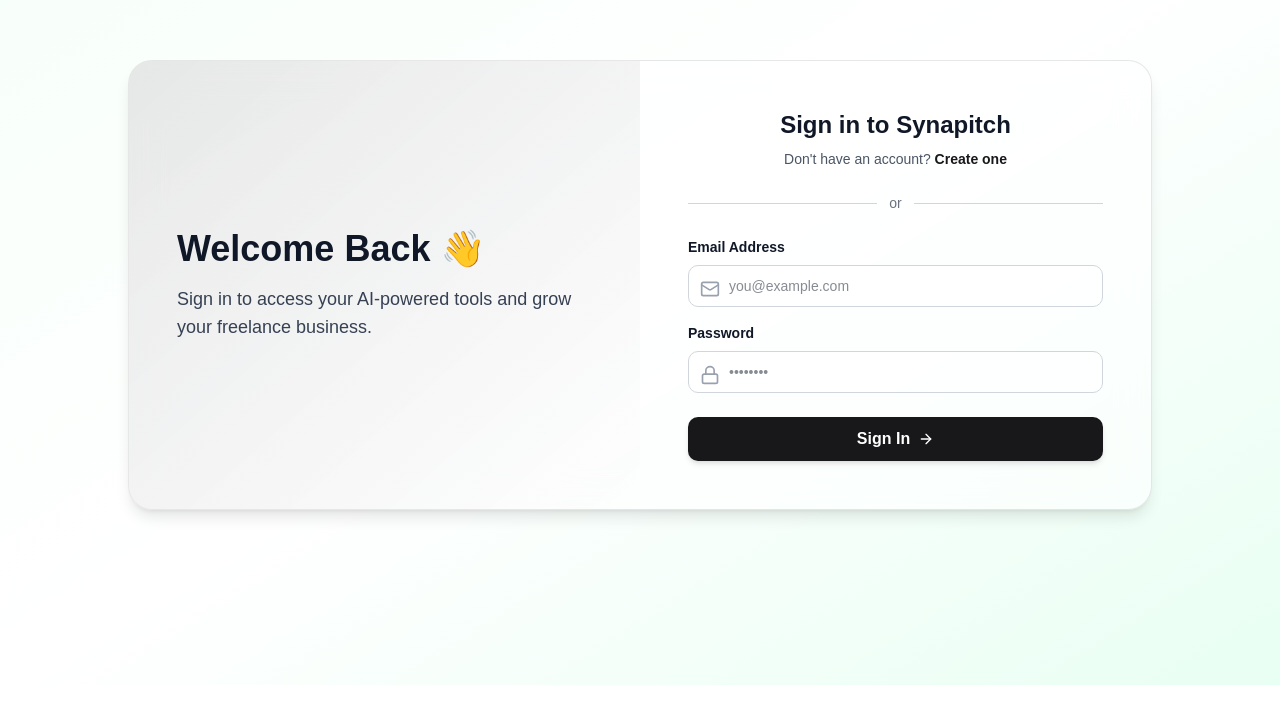
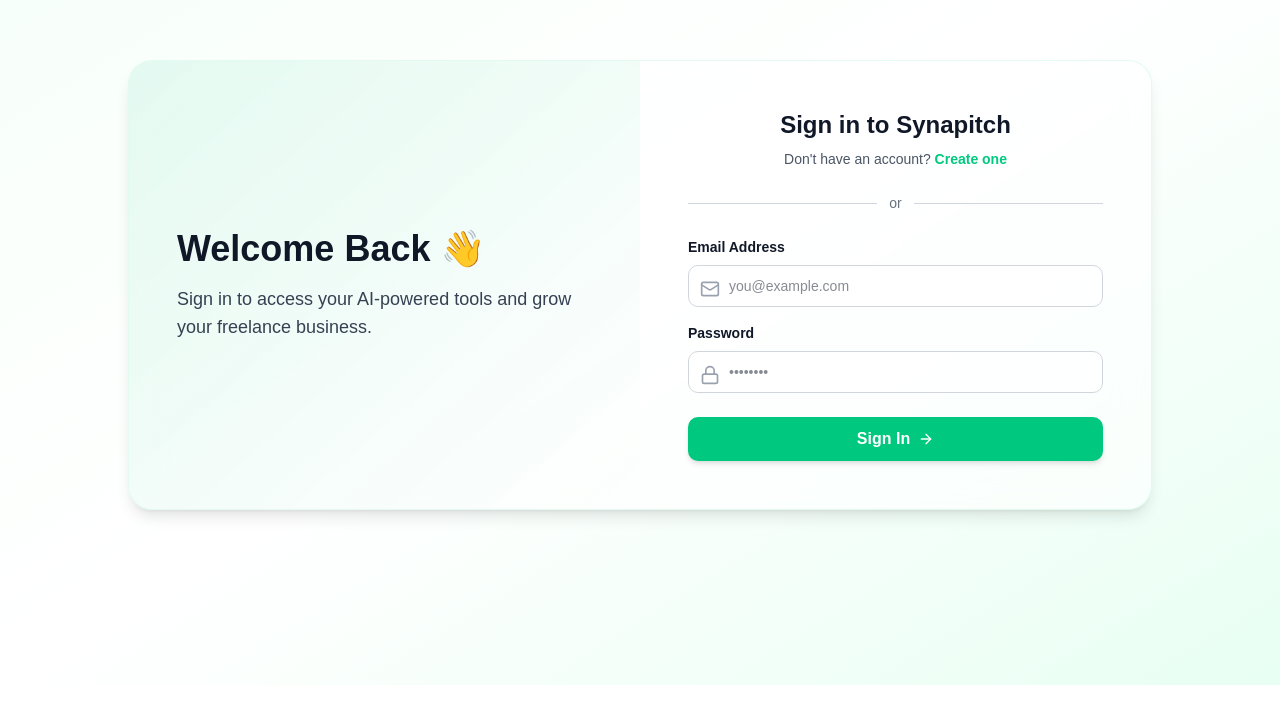
Before and after one commit to furqanlatif11/synapitch, a Next.js app: page /auth/signin in a window 1280 px wide. Shown: the part 115-838 px from the top of the page. Built offline with nearby package versions, Linux system fonts and the light colour scheme.

Commit message:
Color Fiing

```diff
--- a/src/app/globals.css
+++ b/src/app/globals.css
@@ -1,11 +1,12 @@
 @import "tailwindcss";
 @import "tw-animate-css";
+
 
 @custom-variant dark (&:is(.dark *));
 
 /* 🌿 Synapitch Theme Variables */
 :root { /* darker text */
-  --primary: oklch(0.21 0.006 285.885); /* main green */
+  --primary: #00c97f; /* main green */
   --primary-light: #7ef3c5;
   --primary-dark: #009f68;
   --accent: oklch(0.967 0.001 286.375); /* neon accent */
@@ -139,7 +140,7 @@
 }
 
 .dark {
- --background: oklch(0.141 0.005 285.823);
+ --background: #00c97f;
  --foreground: oklch(0.985 0 0);
  --card: oklch(0.21 0.006 285.885);
  --card-foreground: oklch(0.985 0 0);
```
